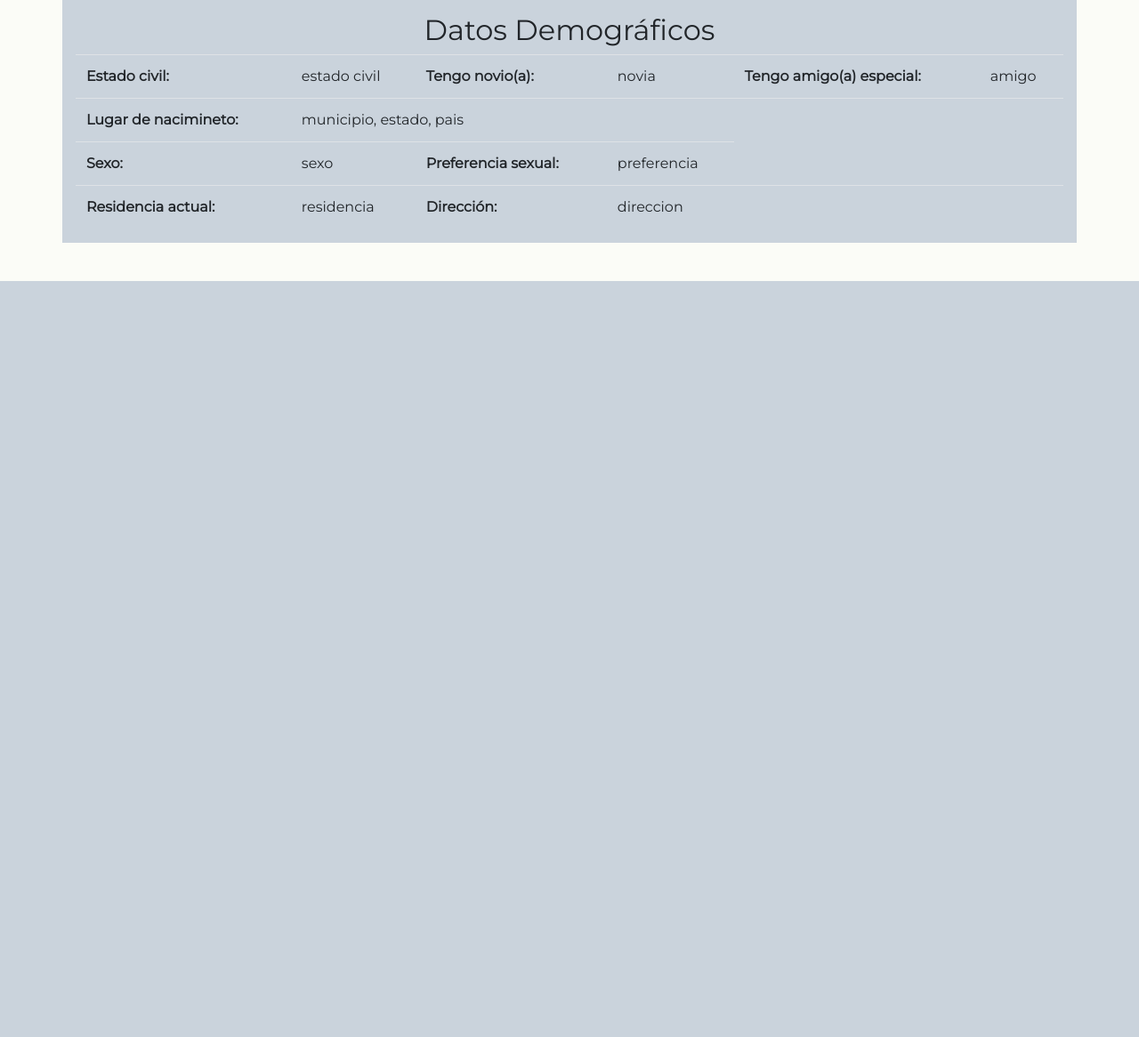
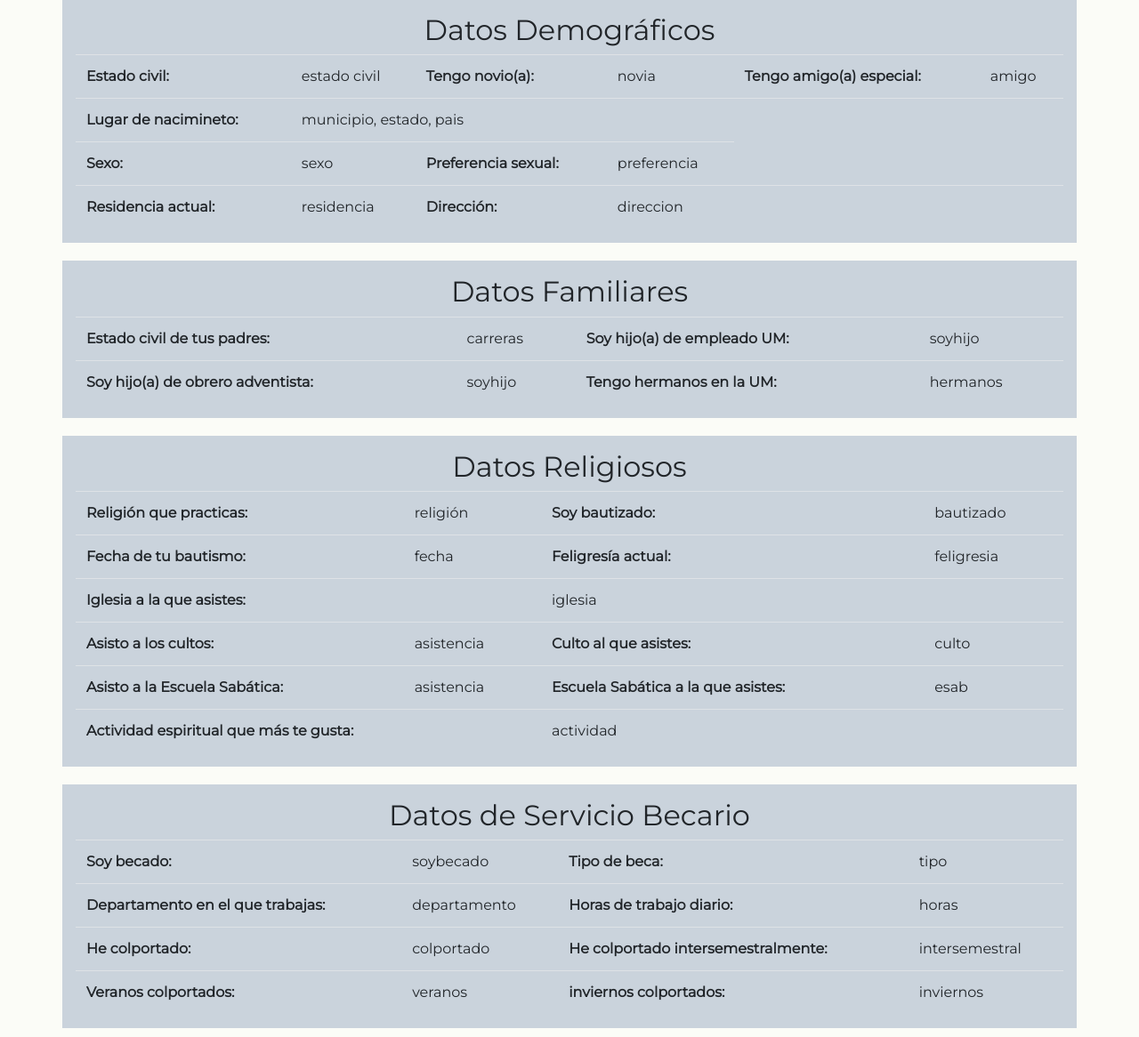
Before and after one commit to YairCastillo/ProyectoCapellania, a PHP site: page /proyecto/verEntrevista.php in a window 1280 px wide. Shown: the part 484-1650 px from the top of the page at 89% size. Before the commit the page ends 800 px from the top, so only its background shows below. Run offline with PHP 8.4, Linux system fonts and the light colour scheme; the template is opened without the code that fills it, so the values that code supplies are empty; some libraries are stand-ins or nearby versions.

Commit message:
Update verEntrevista
agregar tres partes más

```diff
--- a/view/verEntrevista.php
+++ b/view/verEntrevista.php
@@ -137,5 +137,114 @@
             </div>
           </div>
       </div>
+      <div class="container pt-3">
+          <div class="row justify-content-md-center">
+              <div class="col col-md-6">
+                <h2 style="text-align:center">Datos Familiares</h2>
+              </div>
+          </div>
+          <div class="row">
+            <div class="col table-responsive">
+              <table class="table" style="width:100%">
+               <tr>
+                <th>Estado civil de tus padres:</th>
+                <td>carreras</td>
+                <th>Soy hijo(a) de empleado UM:</th>
+                <td>soyhijo</td>
+               </tr>
+
+               <tr>
+                <th>Soy hijo(a) de obrero adventista:</th>
+                <td>soyhijo</td>
+                <th>Tengo hermanos en la UM:</th>
+                <td>hermanos</td>
+               </tr>
+              </table>
+            </div>
+          </div>
+      </div>
+      <div class="container pt-3">
+          <div class="row justify-content-md-center">
+              <div class="col col-md-6">
+                <h2 style="text-align:center">Datos Religiosos</h2>
+              </div>
+          </div>
+          <div class="row">
+            <div class="col table-responsive">
+              <table class="table" style="width:100%">
+               <tr>
+                <th>Religión que practicas:</th>
+                <td>religión</td>
+                <th>Soy bautizado:</th>
+                <td>bautizado</td>
+               </tr>
+
+               <tr>
+                <th>Fecha de tu bautismo:</th>
+                <td>fecha</td>
+                <th>Feligresía actual:</th>
+                <td>feligresia</td>
+               </tr>
+               <tr>
+                <th colspan="2">Iglesia a la que asistes:</th>
+                <td colspan="2">iglesia</td>
+               </tr>
+               <tr>
+                <th>Asisto a los cultos:</th>
+                <td>asistencia</td>
+                <th>Culto al que asistes:</th>
+                <td>culto</td>
+               </tr>
+               <tr>
+                <th>Asisto a la Escuela Sabática:</th>
+                <td>asistencia</td>
+                <th>Escuela Sabática a la que asistes:</th>
+                <td>esab</td>
+               </tr>
+               <tr>
+                <th colspan="2">Actividad espiritual que más te gusta:</th>
+                <td colspan="2">actividad</td>
+               </tr>
+              </table>
+            </div>
+          </div>
+      </div>
+      <div class="container pt-3">
+          <div class="row justify-content-md-center">
+              <div class="col col-md-6">
+                <h2 style="text-align:center">Datos de Servicio Becario</h2>
+              </div>
+          </div>
+          <div class="row">
+            <div class="col table-responsive">
+              <table class="table" style="width:100%">
+               <tr>
+                <th>Soy becado:</th>
+                <td>soybecado</td>
+                <th>Tipo de beca:</th>
+                <td>tipo</td>
+               </tr>
+               <tr>
+                <th>Departamento en el que trabajas:</th>
+                <td>departamento</td>
+                <th>Horas de trabajo diario:</th>
+                <td>horas</td>
+               </tr>
+               <tr>
+                <th>He colportado:</th>
+                <td>colportado</td>
+                <th>He colportado intersemestralmente:</th>
+                <td>intersemestral</td>
+               </tr>
+               <tr>
+                <th>Veranos colportados:</th>
+                <td>veranos</td>
+                <th>inviernos colportados:</th>
+                <td>inviernos</td>
+               </tr>
+              </table>
+            </div>
+          </div>
+      </div>
 </body>
 </html>
```
